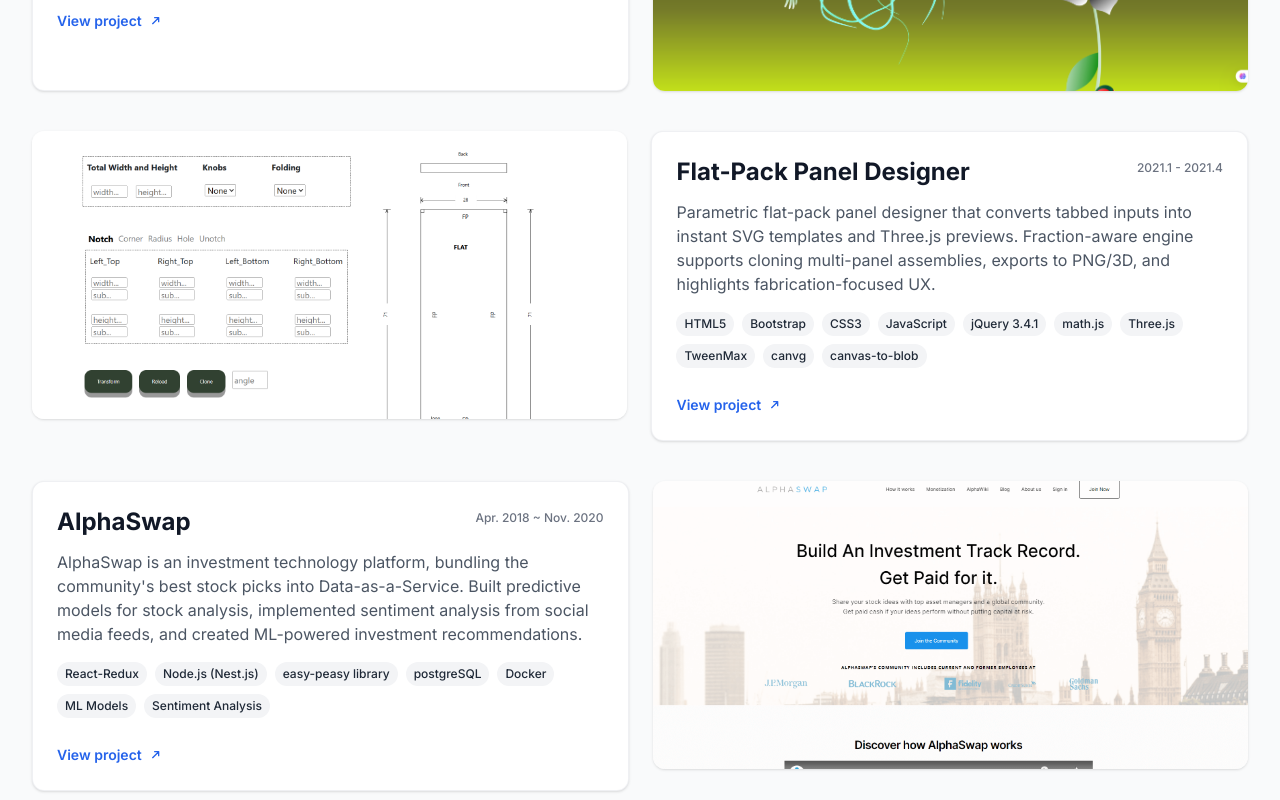
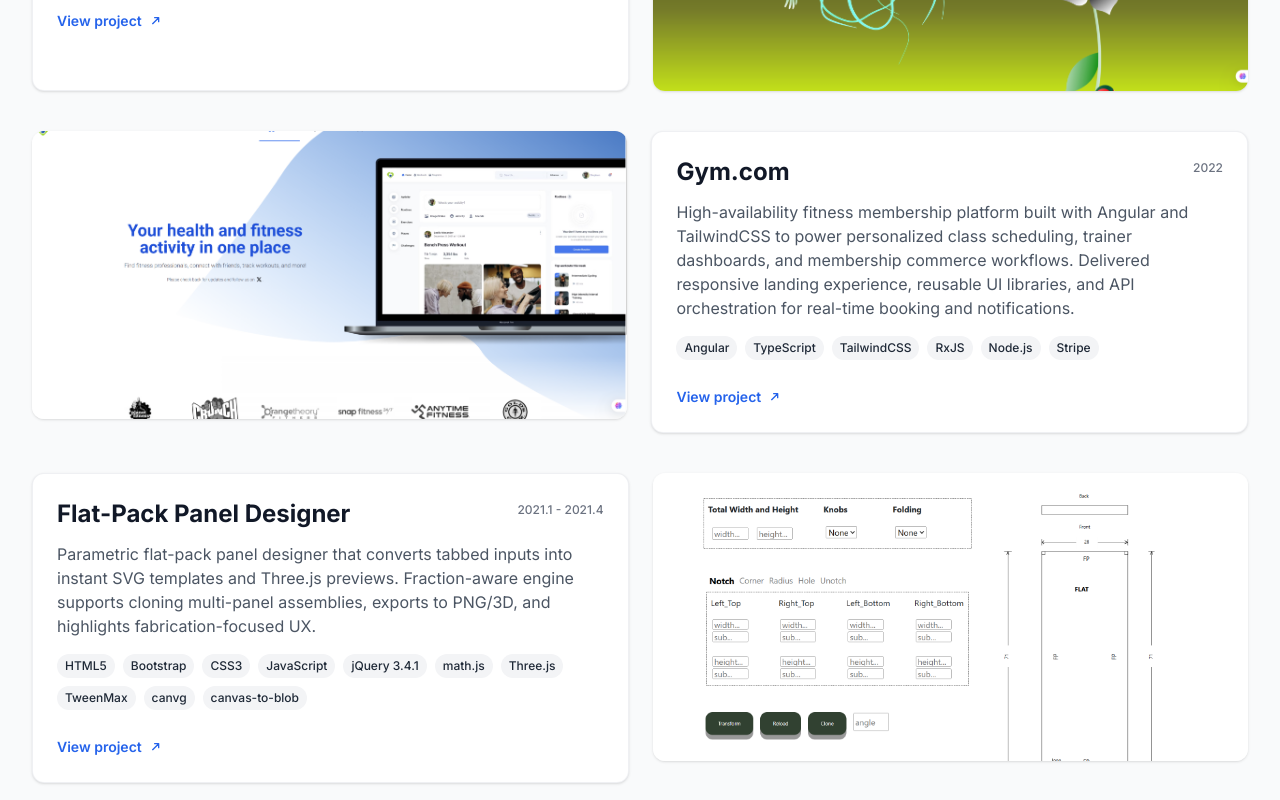
Before and after one commit to braveheart-star/daves-piedad, a Next.js app: page / in a window 1280 px wide. Shown: the part 1920-2720 px from the top of the page. Built offline with nearby package versions, Linux system fonts and the light colour scheme.

Commit message:
Add Gym.com project entry

```diff
--- a/src/app/page.tsx
+++ b/src/app/page.tsx
@@ -11,6 +11,7 @@
       image: '/images/projects/pillar.png',
       url: 'https://www.pillarmarkets.com/',
     },
+
 
     {
       title: 'InputKit',
@@ -36,6 +37,14 @@
       technologies: ['HTML5', 'CSS3', 'JavaScript', 'sketch.js', 'dat.gui', 'jQuery', 'Web Audio API'],
       image: '/images/projects/muscular-hydrostat.png',
       url: 'https://canvas-animation-muscular.vercel.app/',
+    },
+    {
+      title: 'Gym.com',
+      period: '2022',
+      description: 'High-availability fitness membership platform built with Angular and TailwindCSS to power personalized class scheduling, trainer dashboards, and membership commerce workflows. Delivered responsive landing experience, reusable UI libraries, and API orchestration for real-time booking and notifications.',
+      technologies: ['Angular', 'TypeScript', 'TailwindCSS', 'RxJS', 'Node.js', 'Stripe'],
+      image: '/images/projects/gym.png',
+      url: 'https://gym.com/',
     },
     {
       title: 'Flat-Pack Panel Designer',
```
Also changed, not shown: public/images/projects/gym.png (added).
